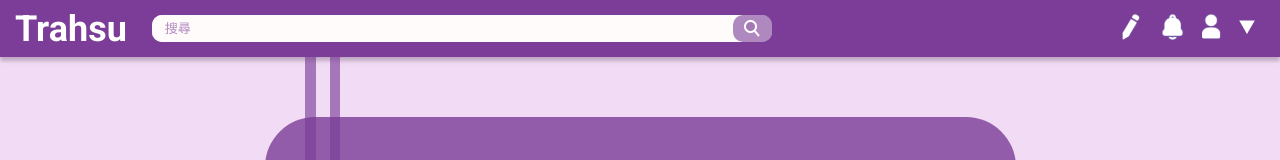
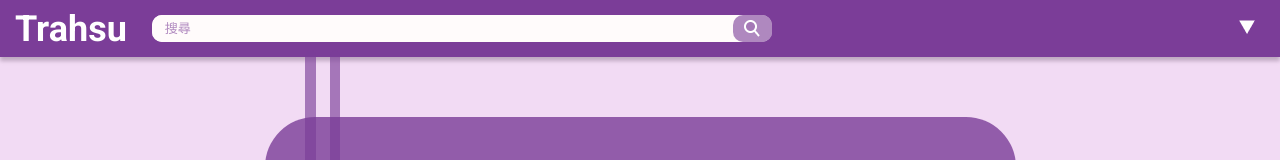
Before and after one commit to alex1151212/ntut-110-1-mid, a React (Create React App) app: page /login in a window 1280 px wide. Shown: the top 160 px of the page. Built offline with nearby package versions, Linux system fonts and the light colour scheme.

Commit message:
chore : update header button display timing

```diff
--- a/src/components/header.tsx
+++ b/src/components/header.tsx
@@ -1,4 +1,5 @@
 import { useState, useEffect } from "react";
+import { useLocation } from "react-router-dom";
 
 import EditIcon from "../assets/img/edit.png";
 import NotifyIcon from "../assets/img/notify.png";
@@ -10,6 +11,10 @@ interface IProps {}
 
 const Header: React.FC<IProps> = () => {
   const [isDrop, setIsDrop] = useState<boolean>(false);
+  const location = useLocation();
+  useEffect(() => {
+    console.log(location);
+  }, []);
   return (
     <div className="header">
       <div className="header-logo">Trahsu</div>
@@ -22,6 +27,8 @@ const Header: React.FC<IProps> = () => {
         </div>
       </div>
       <div className="header-buttons">
+        {location.pathname === "login" ? (
+          <>
             <div>
               <img src={EditIcon} alt="" />
             </div>
@@ -31,6 +38,11 @@ const Header: React.FC<IProps> = () => {
             <div>
               <img src={ProfileIcon} alt="" />
             </div>
+          </>
+        ) : (
+          <></>
+        )}
+
         <div
           onClick={() => setIsDrop(!isDrop)}
           className={`${isDrop ? "active" : ""}`}
--- a/src/styles/component/header.scss
+++ b/src/styles/component/header.scss
@@ -60,7 +60,6 @@
     height: 100%;
     display: flex;
     align-items: center;
-    justify-content: center;
     gap: 18px;
 
     .header-buttons-dropdown {
--- a/src/styles/component/login.scss
+++ b/src/styles/component/login.scss
@@ -129,6 +129,7 @@
         .login-body-window-enter-others {
           margin-top: 36px;
           margin-bottom: 30px;
+          transition: 0.5s;
           .login-body-window-enter-others-title {
             display: flex;
             justify-content: center;
```
Lines whose indentation alone changed are shown as unchanged.
